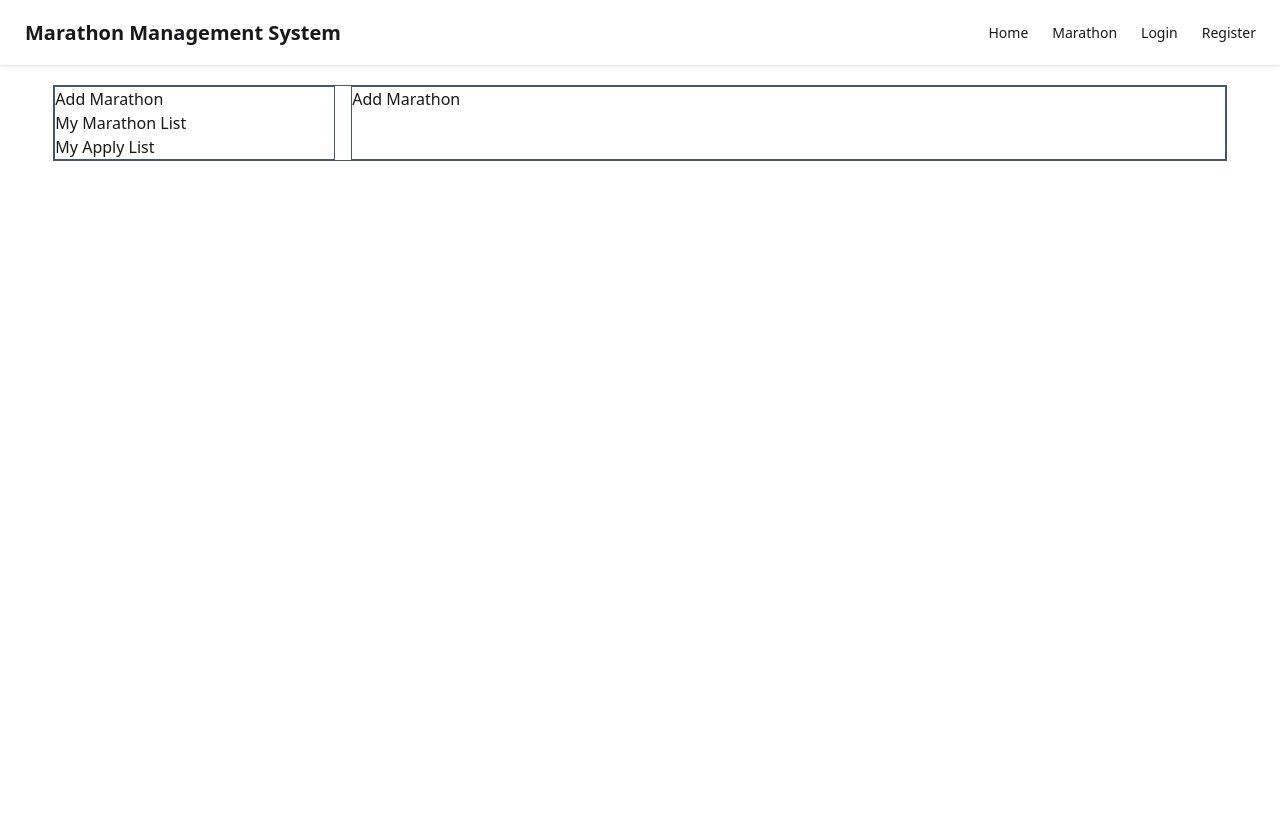
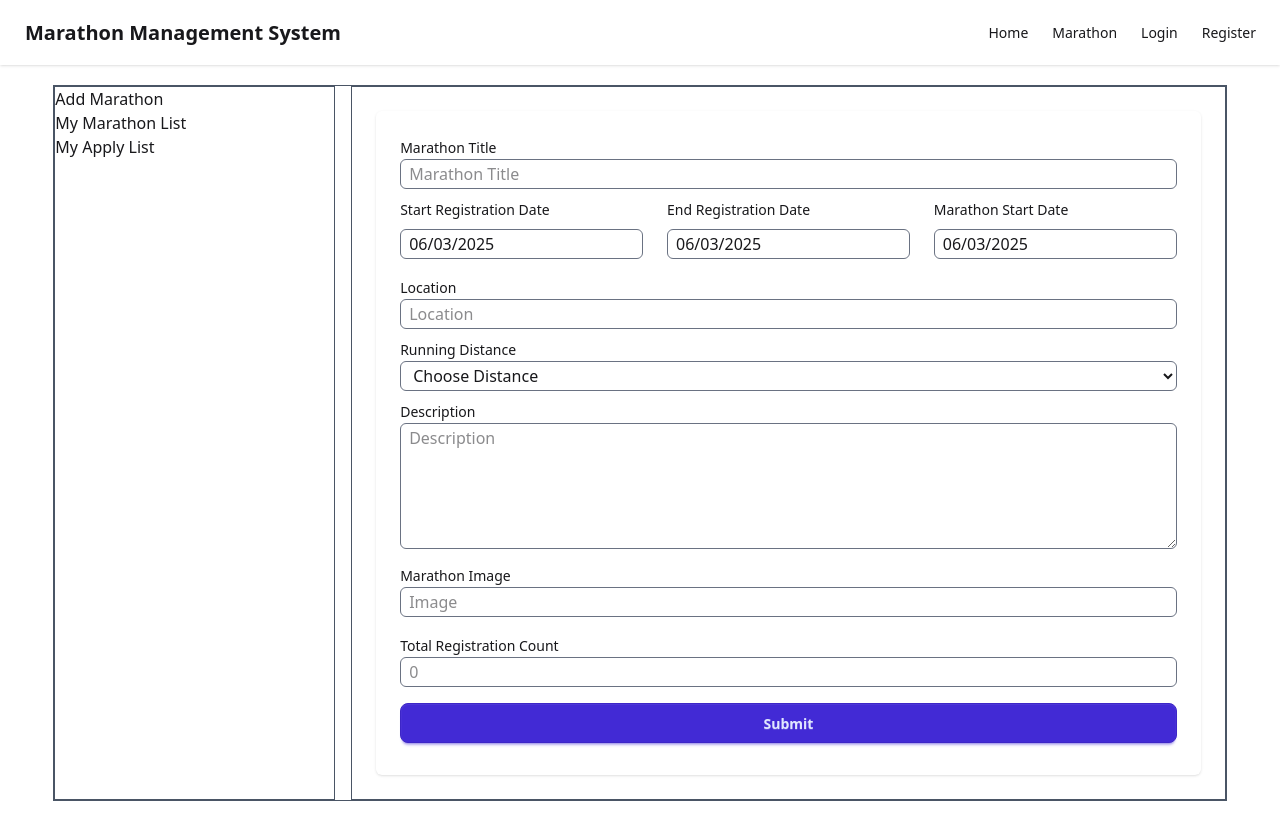
Before and after one commit to AAzizshishir/marathon-management-system, a React (Vite) app: page /dashboard/addmarathon in a window 1280 px wide. Before the commit the page ends 800 px from the top, so only its background shows below. Built offline with nearby package versions, Linux system fonts and the light colour scheme; no server answers.

Commit message:
added add marathon page

```diff
--- a/package.json
+++ b/package.json
@@ -13,6 +13,7 @@
     "@tailwindcss/vite": "^4.1.8",
     "firebase": "^11.8.1",
     "react": "^19.1.0",
+    "react-datepicker": "^8.4.0",
     "react-dom": "^19.1.0",
     "react-router": "^7.6.1",
     "react-simple-typewriter": "^5.0.1",
--- a/src/pages/dashboard/addmarathon/AddMarathon.jsx
+++ b/src/pages/dashboard/addmarathon/AddMarathon.jsx
@@ -1,5 +1,143 @@
+import { useState } from "react";
+import DatePicker from "react-datepicker";
+import "react-datepicker/dist/react-datepicker.css";
+
 const AddMarathon = () => {
-  return <div>Add Marathon</div>;
+  const [regiStart, setRegiStart] = useState(new Date());
+  const [regiEnd, setRegiEnd] = useState(new Date());
+  const [marathonStart, setMarathonStart] = useState(new Date());
+  const createdAt = new Date();
+  // console.log(createdAt.toLocaleDateString());
+  const handleFormSubmit = (e) => {
+    e.preventDefault();
+    const formValue = new FormData(e.target);
+    const formObj = Object.fromEntries(formValue.entries());
+    console.log(formObj);
+  };
+  return (
+    <section className="p-6 dark:bg-gray-100 dark:text-gray-900">
+      <form
+        noValidate=""
+        onSubmit={handleFormSubmit}
+        className="container flex flex-col mx-auto space-y-12"
+      >
+        <fieldset className="grid grid-cols-4 gap-6 p-6 rounded-md shadow-sm dark:bg-gray-50 ">
+          <div className="grid grid-cols-1 col-span-full space-y-2">
+            <div className="col-span-full sm:col-span-3">
+              <label className="text-sm">Marathon Title</label>
+              <input
+                type="text"
+                name="title"
+                placeholder="Marathon Title"
+                className="w-full rounded-md px-2 py-0.5 border border-gray-500"
+              />
+            </div>
+            <div className="flex gap-6 w-full justify-between">
+              <div className="col-span-full sm:col-span-3">
+                <label className="text-sm">Start Registration Date</label>
+                <br />
+                <DatePicker
+                  selected={regiStart}
+                  name="startRegistration"
+                  onChange={(date) => setRegiStart(date)}
+                  className="w-full rounded-md px-2 py-0.5 border border-gray-500 my-2"
+                />
+              </div>
+              <div className="col-span-full sm:col-span-3">
+                <label className="text-sm">End Registration Date</label>
+                <br />
+                <DatePicker
+                  selected={regiEnd}
+                  name="endRegistration"
+                  onChange={(date) => setRegiEnd(date)}
+                  className="w-full rounded-md px-2 py-0.5 border border-gray-500 my-2"
+                />
+              </div>
+              <div className="col-span-full sm:col-span-3">
+                <label className="text-sm">Marathon Start Date</label>
+                <br />
+                <DatePicker
+                  selected={marathonStart}
+                  name="marathonStart"
+                  onChange={(date) => setMarathonStart(date)}
+                  className="w-full rounded-md px-2 py-0.5 border border-gray-500 my-2"
+                />
+              </div>
+            </div>
+            <div className="col-span-full sm:col-span-3">
+              <label className="text-sm">Location</label>
+              <input
+                type="text"
+                placeholder="Location"
+                name="location"
+                className="w-full rounded-md px-2 py-0.5 border border-gray-500"
+              />
+            </div>
+            <div className="col-span-full sm:col-span-3">
+              <label className="text-sm">Running Distance</label>
+              <br />
+              <select
+                className="w-full rounded-md px-2 py-0.5 border border-gray-500"
+                name="distance"
+              >
+                <option default>Choose Distance</option>
+                <option value="25k">25k</option>
+                <option value="10k">10k</option>
+                <option value="3k">3k</option>
+              </select>
+            </div>
+            <div className="col-span-full sm:col-span-3">
+              <label className="text-sm">Description</label>
+              <br />
+              <textarea
+                className="w-full rounded-md px-2 py-0.5 border border-gray-500"
+                name="description"
+                id=""
+                rows={5}
+                placeholder="Description"
+              ></textarea>
+            </div>
+            <div className="col-span-full sm:col-span-3">
+              <label className="text-sm">Marathon Image</label>
+              <br />
+              <input
+                type="url"
+                name="image"
+                id=""
+                placeholder="Image"
+                className="w-full rounded-md px-2 py-0.5 border border-gray-500"
+              />
+            </div>
+            <div className="col-span-full sm:col-span-3">
+              <input
+                type="hidden"
+                name="createdAt"
+                value={createdAt.toDateString()}
+                className="w-full rounded-md px-2 py-0.5 border border-gray-500"
+              />
+            </div>
+            <div className="col-span-full sm:col-span-3">
+              <label className="text-sm">Total Registration Count</label>
+              <br />
+              <input
+                readOnly
+                type="text"
+                name="registrationCount"
+                id=""
+                placeholder="0"
+                className="w-full rounded-md px-2 py-0.5 border border-gray-500"
+              />
+            </div>
+            <input
+              type="submit"
+              className="btn btn-primary rounded-lg my-2"
+              value="Submit"
+            />
+          </div>
+        </fieldset>
+      </form>
+    </section>
+  );
 };
 
 export default AddMarathon;
```
Also changed, not shown: 1 other file (tests, documents, lock files or other folders).
